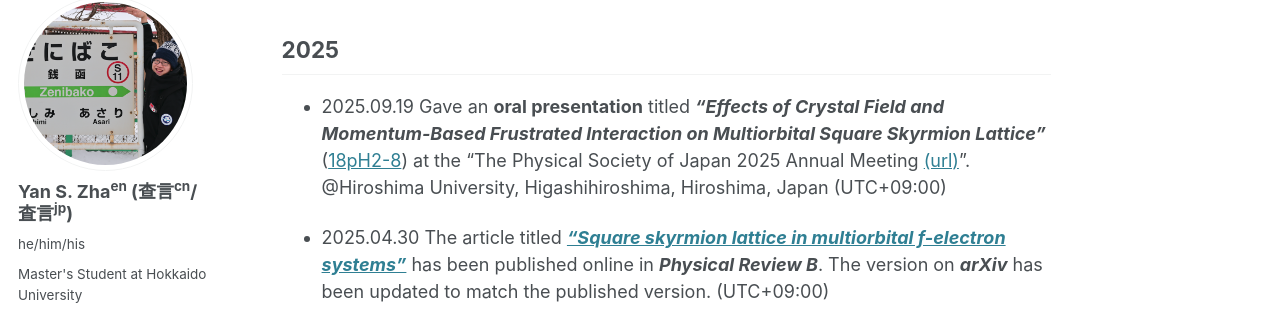
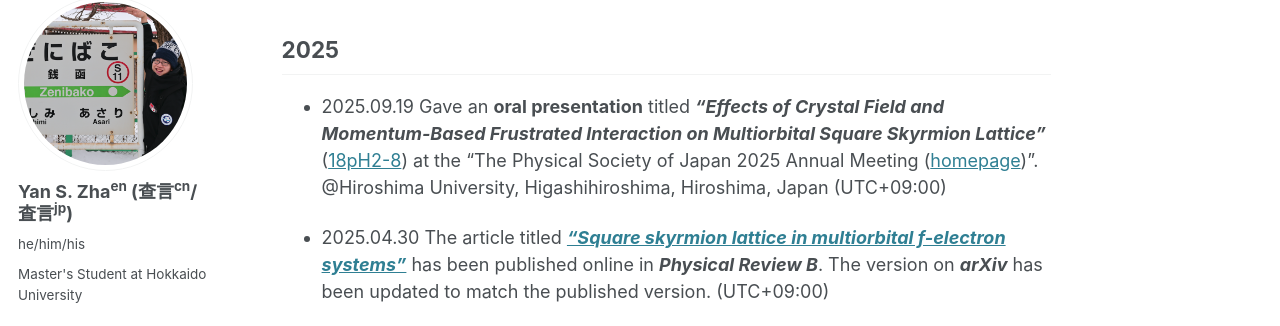
Before and after one commit to yzhacn/yzhacn.github.io, a Jekyll site: the page built from _pages/about.md, in a window 1280 px wide and 900 px high, scrolled down 688 px. Shown: the part 110-436 px from the top of the window. Built offline with Jekyll 4.4.1, drawn with Linux system fonts in a browser that asks for light colours; some web fonts are replaced.

Commit message:
Update about.md

```diff
--- a/_pages/about.md
+++ b/_pages/about.md
@@ -24,7 +24,7 @@
 ======
 
 ## 2025
-* 2025.09.19 Gave an **oral presentation** titled ***"Effects of Crystal Field and Momentum-Based Frustrated Interaction on Multiorbital Square Skyrmion Lattice"*** ([18pH2-8](https://onsite.gakkai-web.net/jps/jps_search/2025au/data2/html/program08.html#j19aSK314)) at the "The Physical Society of Japan 2025 Annual Meeting [(url)](https://www.jps.or.jp/english/)". @Hiroshima University, Higashihiroshima, Hiroshima, Japan (UTC+09:00)
+* 2025.09.19 Gave an **oral presentation** titled ***"Effects of Crystal Field and Momentum-Based Frustrated Interaction on Multiorbital Square Skyrmion Lattice"*** ([18pH2-8](https://onsite.gakkai-web.net/jps/jps_search/2025au/data2/html/program08.html#j19aSK314)) at the "The Physical Society of Japan 2025 Annual Meeting ([homepage](https://www.jps.or.jp/english/))". @Hiroshima University, Higashihiroshima, Hiroshima, Japan (UTC+09:00)
 
 
 * 2025.04.30 The article titled ***["Square skyrmion lattice in multiorbital f-electron systems"](https://journals.aps.org/prb/abstract/10.1103/PhysRevB.111.165155)*** has been published online in ***Physical Review B***. The version on ***arXiv*** has been updated to match the published version. (UTC+09:00)
```
